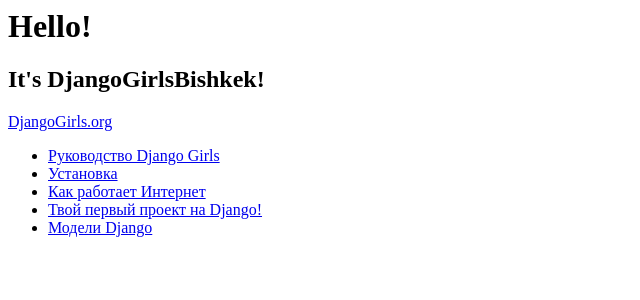
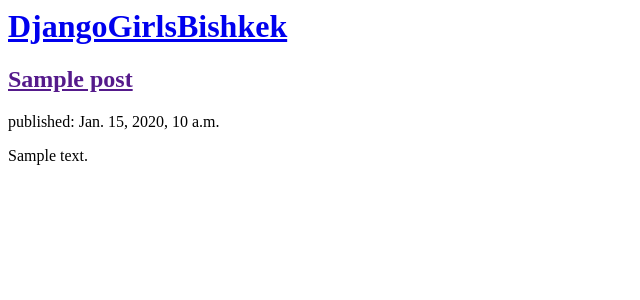
Before and after one commit to OlgaZabinyakova/Olgas-first-blog, a Django app: template blog/templates/blog/post_list.html in a window 1280 px wide. Shown: the top 300 px of the page, without its empty margins (0-640 px from the left). Run offline with Django 3.2, Linux system fonts and the light colour scheme; the template is opened without the code that fills it: values that come from a table or form of the project are taken from there, others are empty; tables that the repository leaves empty hold one stand-in row (values such as "Sample post").

Commit message:
Modified templates to display posts from dataBase

```diff
--- a/blog/templates/blog/post_list.html
+++ b/blog/templates/blog/post_list.html
@@ -1,17 +1,15 @@
 <html>
         <head>
-            <title>Olga's blog</title>
+            <title>DjangoGirlsBishkek_Blog</title>
         </head>
         <body>
-            <h1>Hello!</h1>
-            <h2>It's DjangoGirlsBishkek!</h2>
-            <a href="https://djangogirls.org">DjangoGirls.org</a>
-            <ul>
-            	<li><a href="https://tutorial.djangogirls.org/ru/">Руководство Django Girls</a></li>
-            	<li><a href="https://tutorial.djangogirls.org/ru/installation/">Установка</a></li>
-            	<li><a href="https://tutorial.djangogirls.org/ru/how_the_internet_works/">Как работает Интернет</a></li>
-            	<li><a href="https://tutorial.djangogirls.org/ru/django_start_project/">Твой первый проект на Django!</a></li>
-            	<li><a href="https://tutorial.djangogirls.org/ru/django_models/">Модели Django</a></li>
-            </ul>
+        <div><h1><a href="djangogirls.org">DjangoGirlsBishkek</a></h1></div>
+            {% for post in posts %}
+            <div>
+            	<h2><a href="">{{post.title}}</a></h2>
+                 <p>published: {{ post.published_date }}</p>
+                 <p>{{post.text|linebreaksbr}}</p>
+            </div>
+            {% endfor %}
         </body>
     </html>
```
Also changed, not shown: blog/views.py (+7 -1 lines).
